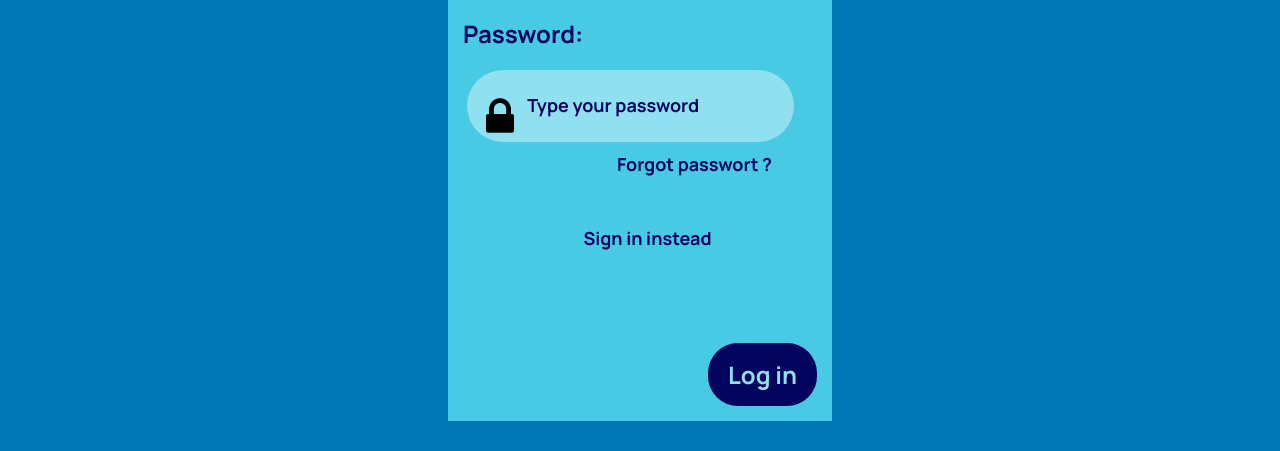
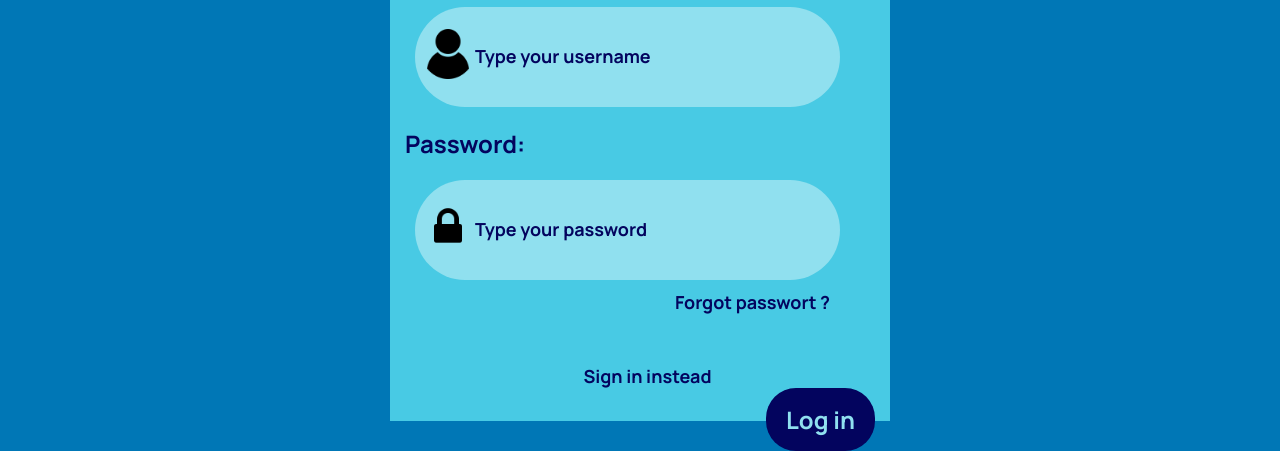
Before and after one commit to marcuskrahl/praktikum-05-22, a website: page log-in.html in a window 1280 px wide. Shown: the part 379-830 px from the top of the page. Before the commit the page ends 800 px from the top, so only its background shows below. Drawn offline with Linux system fonts and the light colour scheme.

Commit message:
kleine sachen

```diff
--- a/index.css
+++ b/index.css
@@ -218,3 +218,6 @@ button {
 .message.active{
  left: 0px;
 }
+.button:hover{
+    box-shadow: 8px 8px 10px rgba(0, 0, 0, 0.342);
+}
--- a/log-in.css
+++ b/log-in.css
@@ -1,5 +1,5 @@
 .center_part2{
-    width: 30%;
+    width: max(30%, 500px);
     height: 90%;
     border-radius: 30px 30px 0 0;
     background-color: rgb(72, 202, 228);
@@ -13,6 +13,7 @@
     display: flex;
     align-items: flex-end;
     justify-content: center;
+    margin-top: 100px;
 }
 .apps{
     background-color: rgb(144, 224, 239);
@@ -45,7 +46,6 @@ input{
     border-radius: 50px;
     margin-left: 5%;
     width: 85%;
-    height: 10%;
     padding-left: 60px;
     font-size: large;
     background-size: 50px;
@@ -74,10 +74,14 @@ input:focus{
     font-family: 'Manrope', Arial, Helvetica, sans-serif;
     color: rgb(3, 4, 94);
 }
+.mainLoginInput{
+    min-height: 100px;
+}
 .button {
     /* align-self: flex-end; */
     margin-top: auto;
     margin-left: auto;
+    cursor: pointer;
 }
 .left {
     display: flex;
```
Also changed, not shown: index.html (+1 -1 lines).
